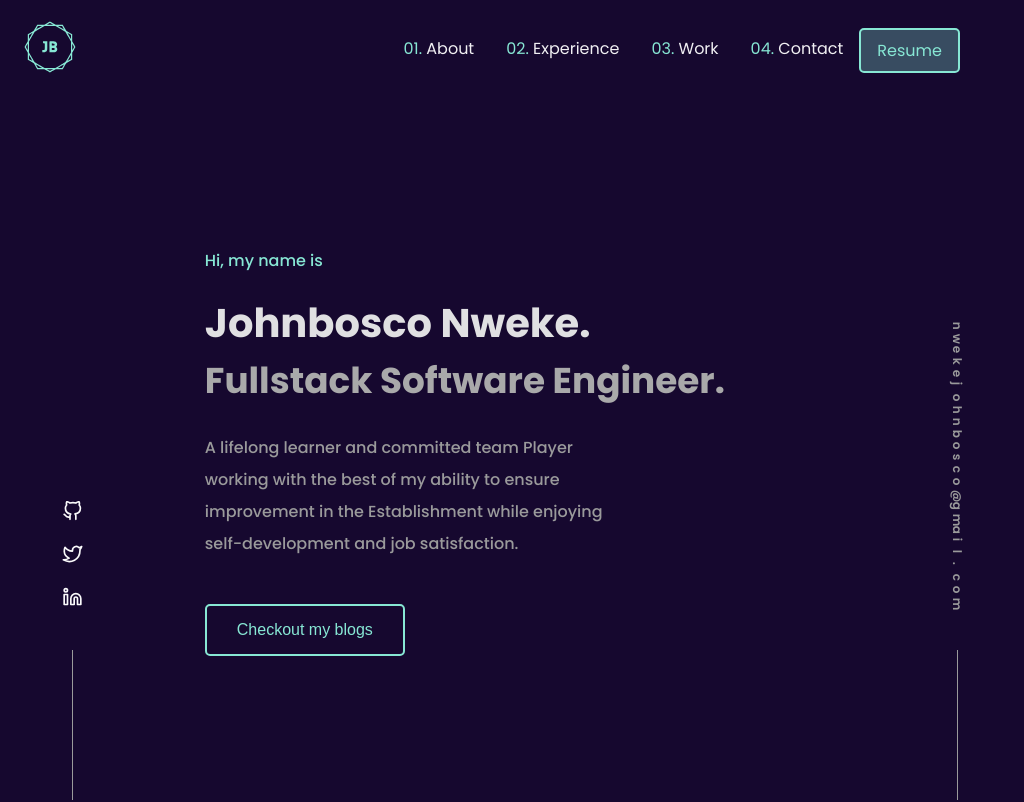
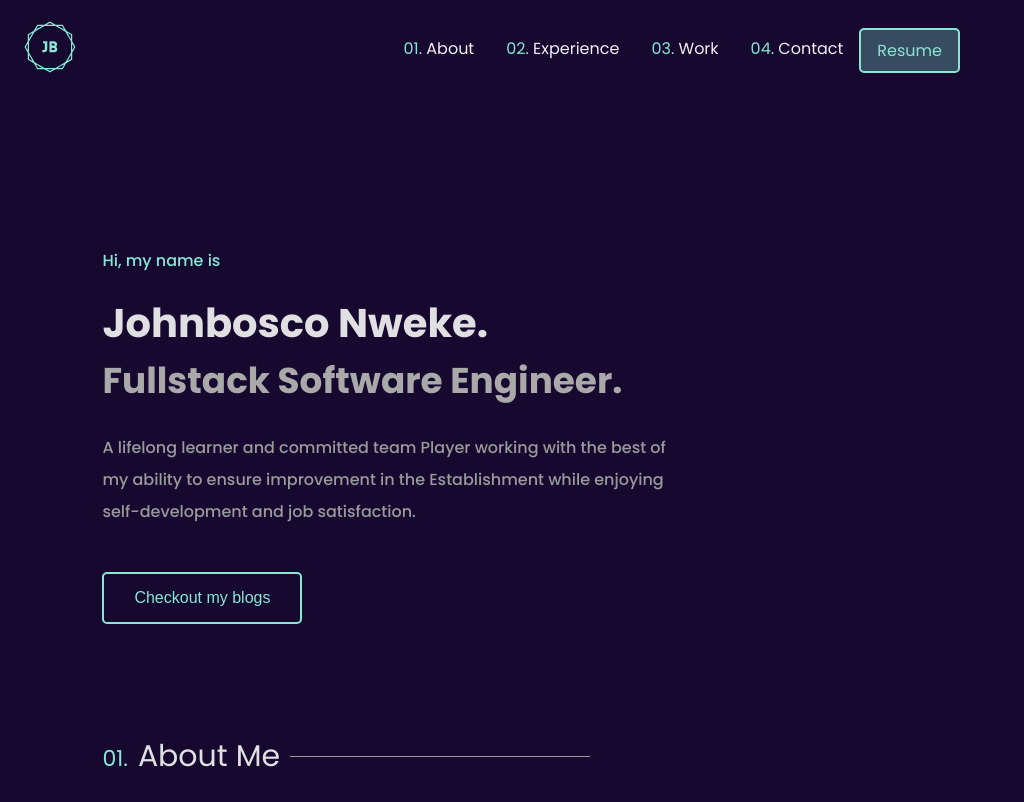
Before and after one commit to jbchinonso/portfolio, a React (Create React App) app: page / in a window 1024 px wide. Shown: the top 802 px of the page. Built offline with nearby package versions, Linux system fonts and the light colour scheme; a web font is replaced by a local one.

Commit message:
fix landscape issue

```diff
--- a/src/componenets/Email/email.css
+++ b/src/componenets/Email/email.css
@@ -33,9 +33,10 @@
 }
 
 @media only screen
-  and (min-device-width: 1024px)
-  and (min-device-pixel-ratio : 2.0)
-  and (orientation: landscape) {
+  and (max-device-width: 1024px)
+  /* and (min-device-pixel-ratio : 2.0) */
+  /* and (orientation: landscape)  */
+  {
 
   .email__container{
     display: none;
--- a/src/componenets/Socials/socials.css
+++ b/src/componenets/Socials/socials.css
@@ -44,3 +44,15 @@
 }
 
 }
+
+@media only screen
+  and (max-device-width: 1024px)
+  /* and (min-device-pixel-ratio : 2.0) */
+  /* and (orientation: landscape)  */
+  {
+
+  .socials{
+    display: none;
+}
+
+}
--- a/src/pages/Home/home.css
+++ b/src/pages/Home/home.css
@@ -8,7 +8,8 @@
     }
 
 .container{
-    height: calc(100vh - 6.25rem);
+    /* height: calc(100vh - 6.25rem); */
+    height: clamp(400px, 100vh - 6.25rem, 2000px );
 
 }
 
@@ -37,3 +38,23 @@
         padding: 30px 20px;
     }
 }
+
+
+@media only screen
+  and (max-device-width: 1024px)
+  /* and (min-device-pixel-ratio : 2.0) */
+  and (orientation: landscape)
+  {
+
+ .container{
+    height: auto;
+    margin-bottom: 100px;
+
+}
+
+.contentWrapper{
+        /* padding: 0 400px; */
+        padding: 0 10%;
+    }
+
+}
```
